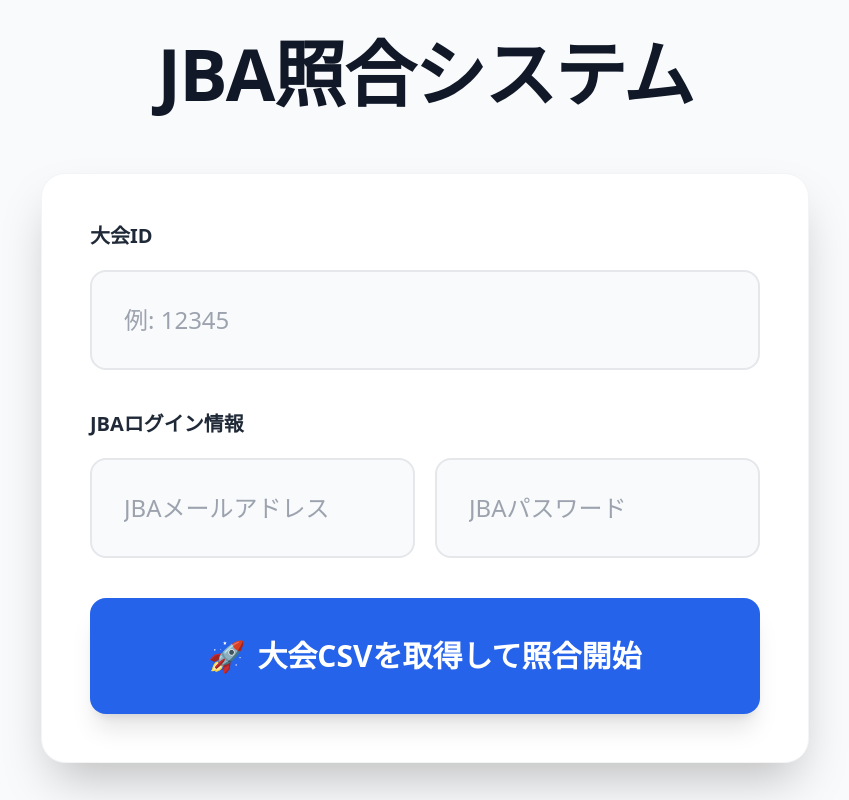
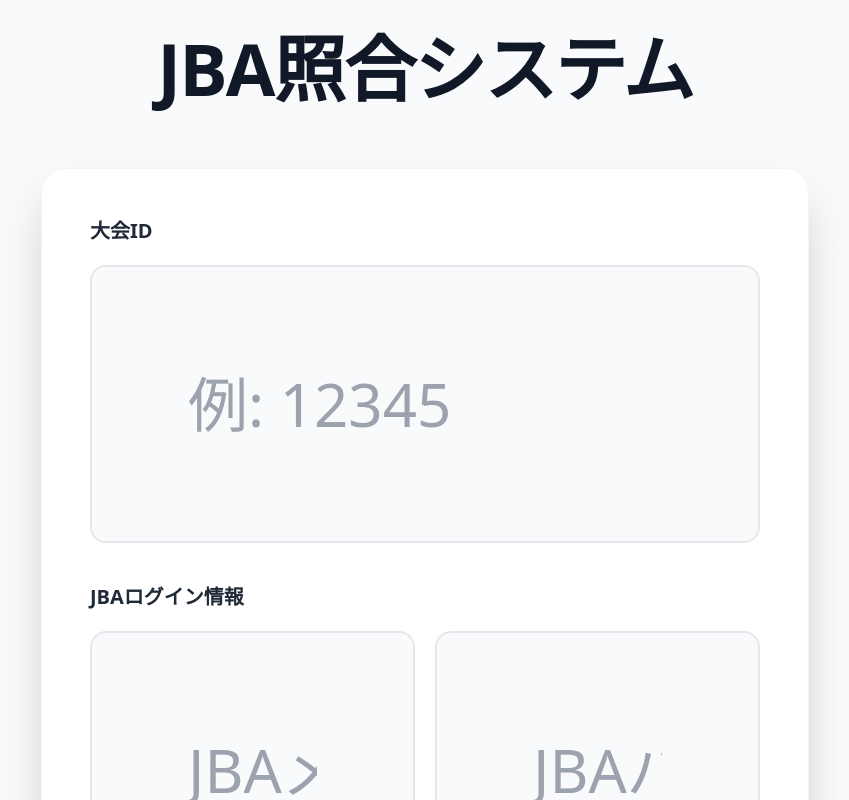
Before and after one commit to sapnap680/letada, a Next.js app in the folder ddadam/frontend/: page / in a window 1280 px wide. Shown: the top 800 px of the page, without its empty margins (215-1064 px from the left). Built offline with nearby package versions, Linux system fonts and the light colour scheme.

Commit message:
Add files via upload

```diff
--- a/ddadam/frontend/pages/index.tsx
+++ b/ddadam/frontend/pages/index.tsx
@@ -87,7 +87,7 @@
                 placeholder="例: 12345"
                 value={gameId}
                 onChange={(e) => setGameId(e.target.value)}
-                className="w-full bg-gray-50 border-2 border-gray-200 rounded-2xl px-8 py-8 text-gray-900 placeholder-gray-400 focus:outline-none focus:border-blue-500 focus:bg-white transition-all text-2xl font-medium"
+                className="w-full bg-gray-50 border-2 border-gray-200 rounded-2xl px-24 py-24 text-gray-900 placeholder-gray-400 focus:outline-none focus:border-blue-500 focus:bg-white transition-all text-6xl font-medium"
               />
             </div>
 
@@ -102,14 +102,14 @@
                   placeholder="JBAメールアドレス"
                   value={email}
                   onChange={(e) => setEmail(e.target.value)}
-                  className="w-full bg-gray-50 border-2 border-gray-200 rounded-2xl px-8 py-8 text-gray-900 placeholder-gray-400 focus:outline-none focus:border-blue-500 focus:bg-white transition-all text-2xl font-medium"
+                  className="w-full bg-gray-50 border-2 border-gray-200 rounded-2xl px-24 py-24 text-gray-900 placeholder-gray-400 focus:outline-none focus:border-blue-500 focus:bg-white transition-all text-6xl font-medium"
                 />
                 <input
                   type="password"
                   placeholder="JBAパスワード"
                   value={password}
                   onChange={(e) => setPassword(e.target.value)}
-                  className="w-full bg-gray-50 border-2 border-gray-200 rounded-2xl px-8 py-8 text-gray-900 placeholder-gray-400 focus:outline-none focus:border-blue-500 focus:bg-white transition-all text-2xl font-medium"
+                  className="w-full bg-gray-50 border-2 border-gray-200 rounded-2xl px-24 py-24 text-gray-900 placeholder-gray-400 focus:outline-none focus:border-blue-500 focus:bg-white transition-all text-6xl font-medium"
                 />
               </div>
             </div>
@@ -128,7 +128,7 @@
             <button
               onClick={handleStart}
               disabled={loading}
-              className={`w-full py-10 px-8 rounded-2xl font-black text-white text-3xl transition-all transform shadow-xl ${
+              className={`w-full py-[120px] px-24 rounded-2xl font-black text-white text-7xl transition-all transform shadow-xl ${
                 loading
                   ? "bg-gray-400 cursor-not-allowed"
                   : "bg-blue-600 hover:bg-blue-700 active:bg-blue-800 hover:scale-[1.01] active:scale-[0.99] hover:shadow-2xl"
@@ -137,7 +137,7 @@
               {loading ? (
                 <span className="flex items-center justify-center">
                   <svg
-                    className="animate-spin -ml-1 mr-4 h-8 w-8 text-white"
+                    className="animate-spin -ml-1 mr-4 h-24 w-24 text-white"
                     xmlns="http://www.w3.org/2000/svg"
                     fill="none"
                     viewBox="0 0 24 24"
@@ -160,7 +160,7 @@
                 </span>
               ) : (
                 <span className="flex items-center justify-center">
-                  <span className="mr-3 text-3xl">🚀</span>
+                  <span className="mr-3 text-7xl">🚀</span>
                   大会CSVを取得して照合開始
                 </span>
               )}
--- a/ddadam/frontend/styles/globals.css
+++ b/ddadam/frontend/styles/globals.css
@@ -10,12 +10,7 @@
 
 body {
   color: rgb(var(--foreground-rgb));
-  background: linear-gradient(
-      to bottom,
-      transparent,
-      rgb(var(--background-end-rgb))
-    )
-    rgb(var(--background-start-rgb));
+  background: rgb(249, 250, 251);
 }
 
 @layer utilities {
```
